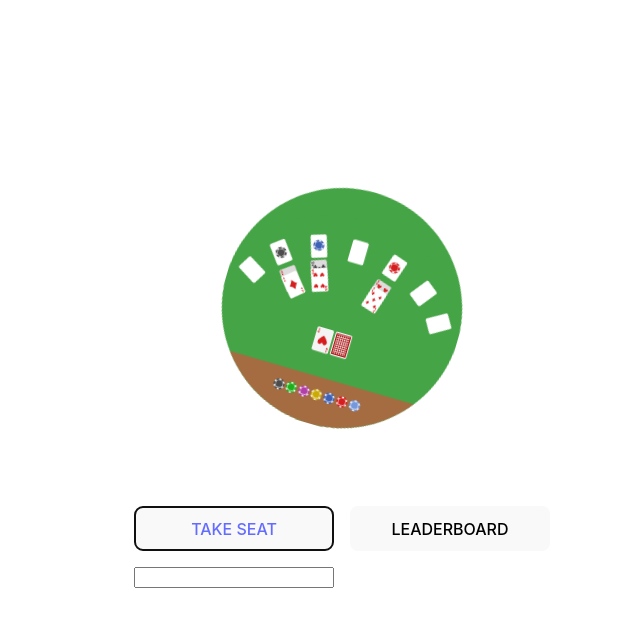
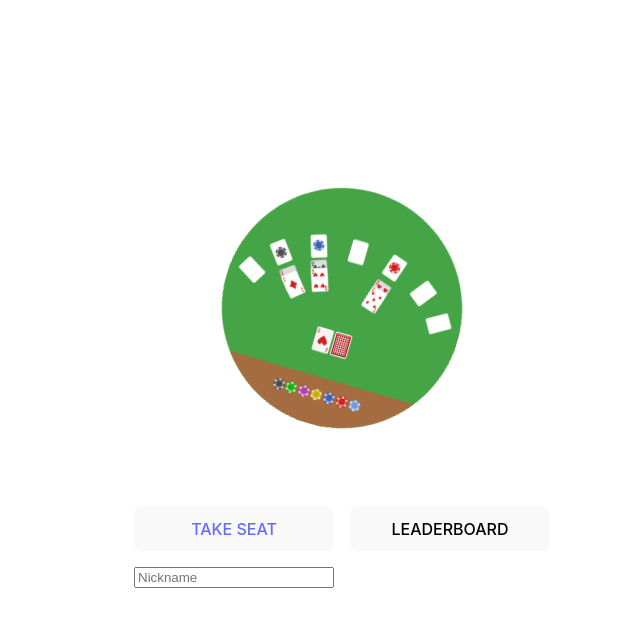
Before and after one commit to ConorWallwork/blackjack, a React (Vite) app in the folder client/: page / in a window 1280 px wide. Both pictures are taken after a click on the button "NEW". Shown: the top 626 px of the page, without its empty margins (298-938 px from the left). Built offline with nearby package versions, Linux system fonts and the light colour scheme.

Commit message:
createSeat fetch call, refactor app.tsx

```diff
--- a/client/src/App.tsx
+++ /dev/null
@@ -1,36 +0,0 @@
-import blackJackLogo from "./assets/black-jack.svg";
-import "./App.css";
-import { useState } from "react";
-import { Link } from "react-router-dom";
-
-function App() {
-  const [newClicked, setNewClicked] = useState(false);
-
-  function handleNewClicked(clicked: boolean) {
-    setNewClicked(true);
-  }
-
-  return (
-    <>
-      <div>
-        <a href="https://react.dev" target="_blank">
-          <img src={blackJackLogo} className="logo react" alt="React logo" />
-        </a>
-      </div>
-      <div className="nav">
-        <div className="new-container">
-          <button
-            className="nav-button"
-            onClick={() => handleNewClicked(newClicked)}
-          >
-            {!newClicked ? "NEW" : <Link to={"seat/1"}>TAKE SEAT</Link>}
-          </button>
-          <input type="text" hidden={!newClicked}></input>
-        </div>
-        <button className="nav-button">LEADERBOARD</button>
-      </div>
-    </>
-  );
-}
-
-export default App;
--- a/client/src/main.tsx
+++ b/client/src/main.tsx
@@ -1,6 +1,6 @@
 import React from "react";
 import ReactDOM from "react-dom/client";
-import App from "./App.tsx";
+import App from "./routes/App.tsx";
 import "./index.css";
 import { createBrowserRouter, RouterProvider } from "react-router-dom";
 import ErrorPage from "./error-page";
--- /dev/null
+++ b/client/src/routes/App.tsx
@@ -0,0 +1,52 @@
+import blackJackLogo from "../assets/black-jack.svg";
+import "./App.css";
+import { useState } from "react";
+import { Form, Link } from "react-router-dom";
+
+// export async function action(nickname: string) {
+//   const seat = await createSeat(nickname);
+//   return { seat };
+// }
+
+function App() {
+  const [newClicked, setNewClicked] = useState(false);
+
+  function handleNewClicked() {
+    setNewClicked(true);
+  }
+
+  return (
+    <>
+      <div>
+        <a href="https://react.dev" target="_blank">
+          <img src={blackJackLogo} className="logo react" alt="React logo" />
+        </a>
+      </div>
+      <div className="nav">
+        {!newClicked ? (
+          <button className="nav-button" onClick={() => handleNewClicked()}>
+            NEW
+          </button>
+        ) : (
+          <>
+            <Form method="POST" id="new-seat-form">
+              <div className="new-container">
+                <button type="submit" className="nav-button">
+                  <Link to={"seat/1"}>TAKE SEAT</Link>
+                </button>
+                <input
+                  placeholder="Nickname"
+                  type="text"
+                  name="nickname"
+                ></input>
+              </div>
+            </Form>
+          </>
+        )}
+        <button className="nav-button">LEADERBOARD</button>
+      </div>
+    </>
+  );
+}
+
+export default App;
--- a/client/src/routes/seat.tsx
+++ b/client/src/routes/seat.tsx
@@ -1,21 +1,21 @@
-export interface Seat {
+export type ISeat = {
   nickname: string;
   stack: number;
   id: string;
-  round?: Round;
-}
+  round?: IRound;
+};
 
-export interface Round {
+export type IRound = {
   id: number;
   player_hand?: number[];
   dealer_hand?: number[];
   deck: number[];
   stage: string;
   bet: number;
-}
+};
 
 export default function Seat() {
-  const seat: Seat = {
+  const seat: ISeat = {
     nickname: "Foo",
     stack: 200,
     id: "lqwejibf3452piqjwnef",
@@ -40,7 +40,7 @@ export default function Seat() {
   );
 }
 
-function Round({ seat }: { seat: Seat }) {
+function Round({ seat }: { seat: ISeat }) {
   const round = seat.round;
   return (
     <div>
```
Also changed, not shown: client/src/seats.ts (added, +8 -0 lines), client/src/routes/App.css (renamed from client/src/App.css), 1 other file (tests, documents, lock files or other folders).
